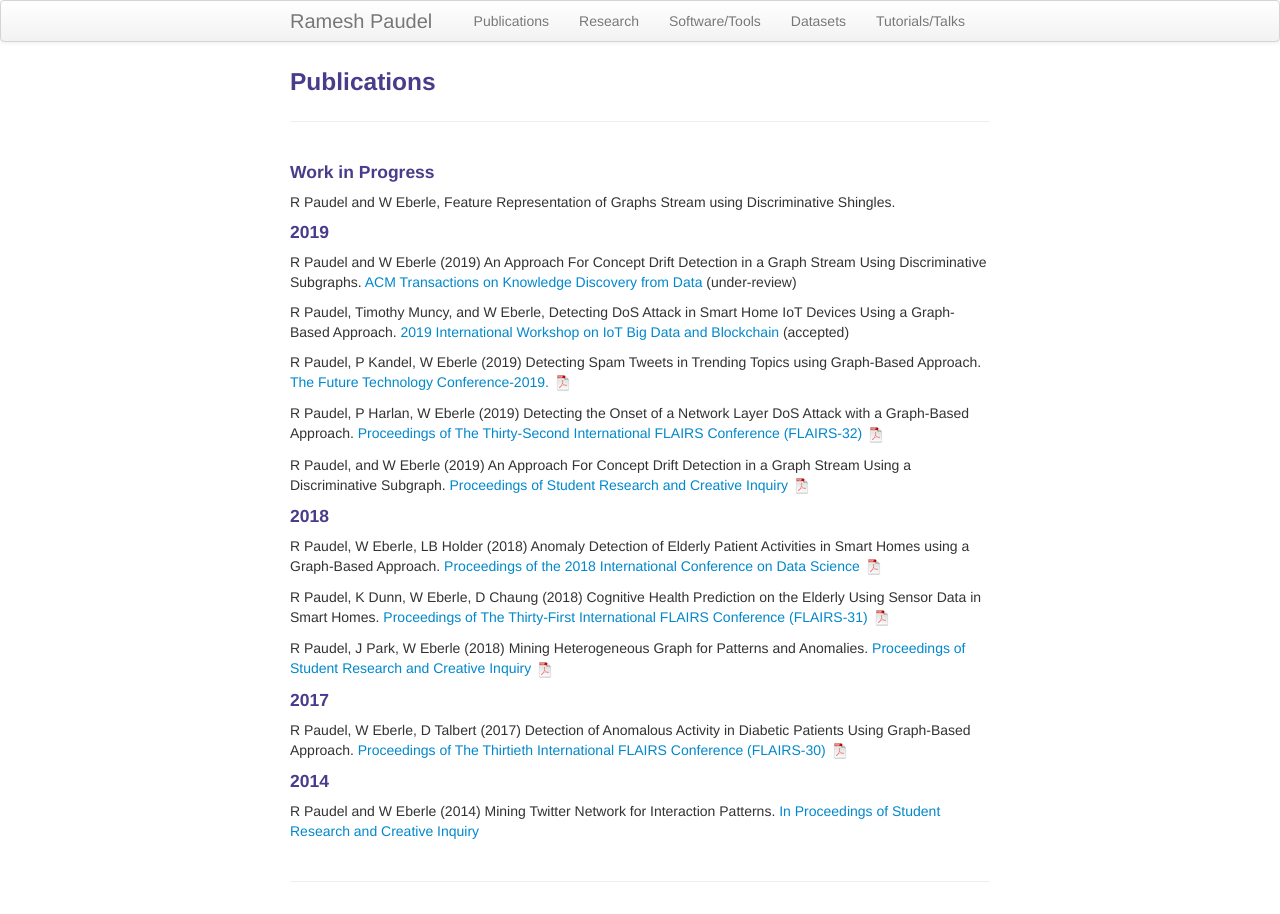
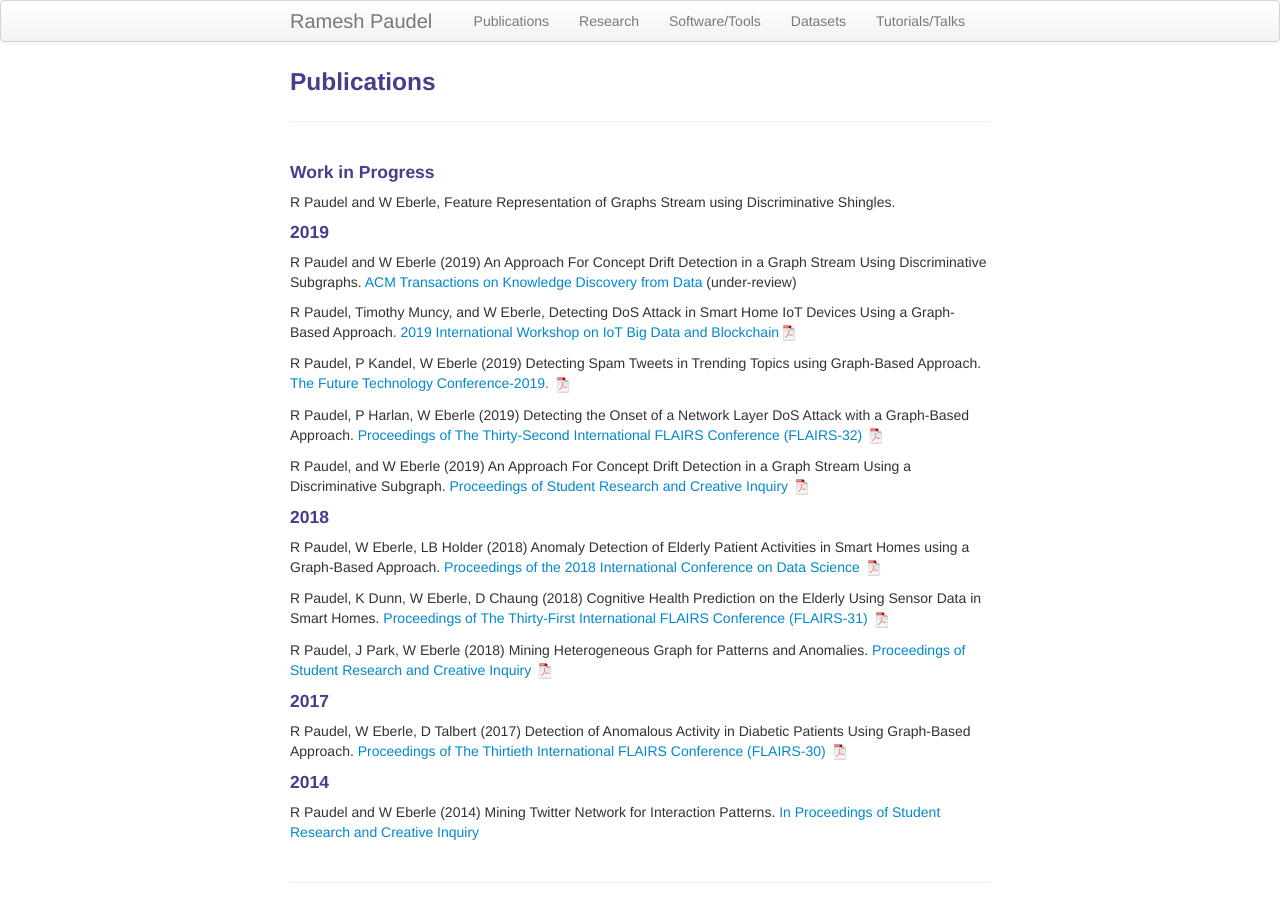
Before and after one commit to rpaudel42/rpaudel42.github.io, a Jekyll site: the page built from pages/pubs.md, in a window 1280 px wide. Built offline with Jekyll 4.4.1, drawn with Linux system fonts in a browser that asks for light colours.

Commit message:
add file for big data paper

```diff
--- a/pages/pubs.md
+++ b/pages/pubs.md
@@ -11,7 +11,7 @@
 R Paudel and W Eberle
 (2019) An Approach For Concept Drift Detection in a Graph Stream Using Discriminative Subgraphs. [ACM Transactions on Knowledge Discovery from Data](https://tkdd.acm.org/about.cfm) (under-review)
 
-R Paudel, Timothy Muncy, and W Eberle, Detecting DoS Attack in Smart Home IoT Devices Using a Graph-Based Approach. [2019 International Workshop on IoT Big Data and Blockchain](http://siwn.org.uk/cfp/iotbd19.htm) (accepted)
+R Paudel, Timothy Muncy, and W Eberle, Detecting DoS Attack in Smart Home IoT Devices Using a Graph-Based Approach. [2019 International Workshop on IoT Big Data and Blockchain](http://siwn.org.uk/cfp/iotbd19.htm)[![pdf]({{ BASE_PATH }}/assets/icons/pdf-icon.png)](/assets/S35205.pdf)
 
 R Paudel, P Kandel, W Eberle
 (2019) Detecting Spam Tweets in Trending Topics using Graph-Based Approach. [The Future Technology Conference-2019.](https://link.springer.com/chapter/10.1007/978-3-030-32520-6_39) [![pdf]({{ BASE_PATH }}/assets/icons/pdf-icon.png)](/assets/Spam_detection_in_trending_topic.pdf)
```
Also changed, not shown: 1 other file.
